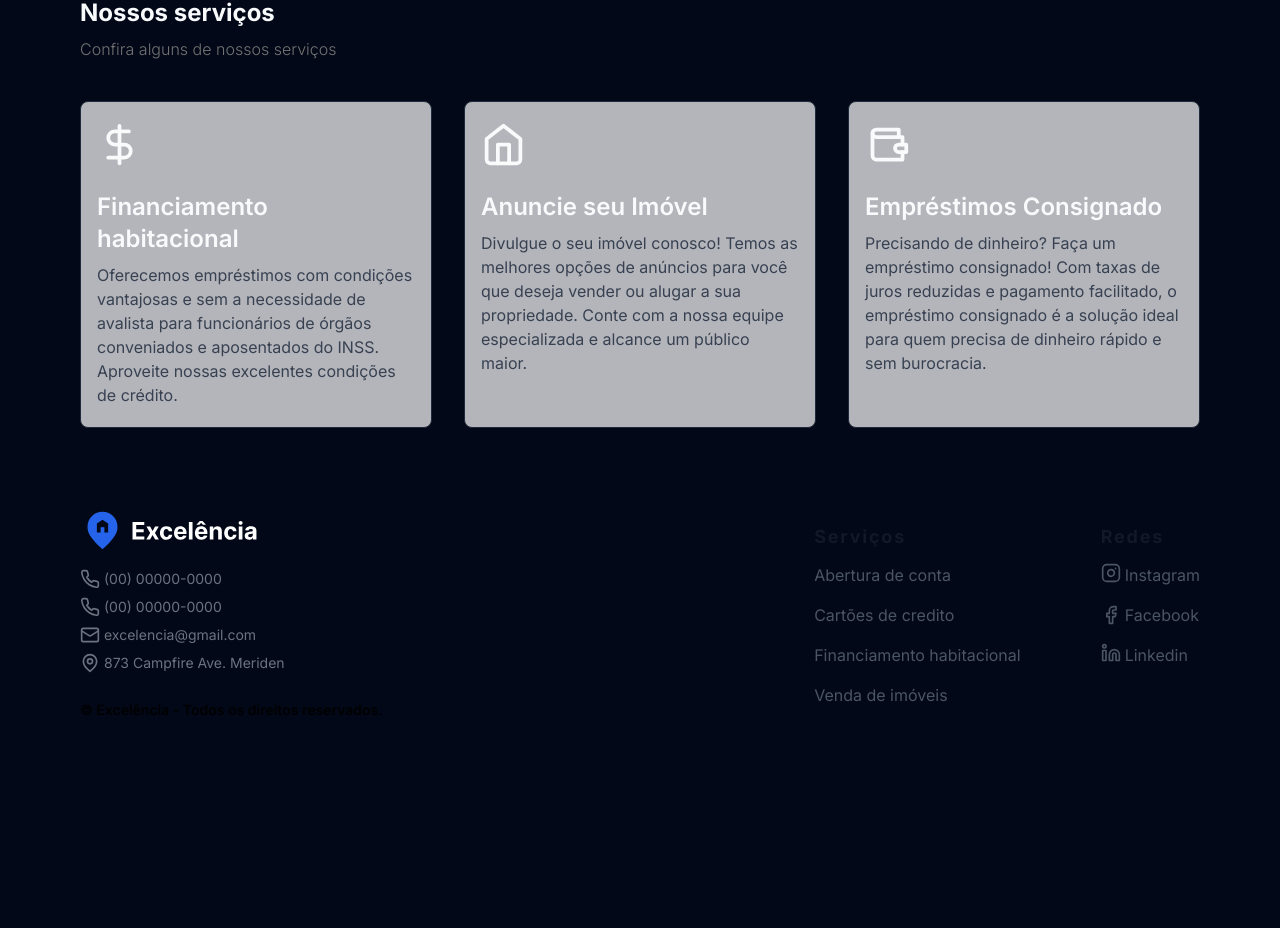
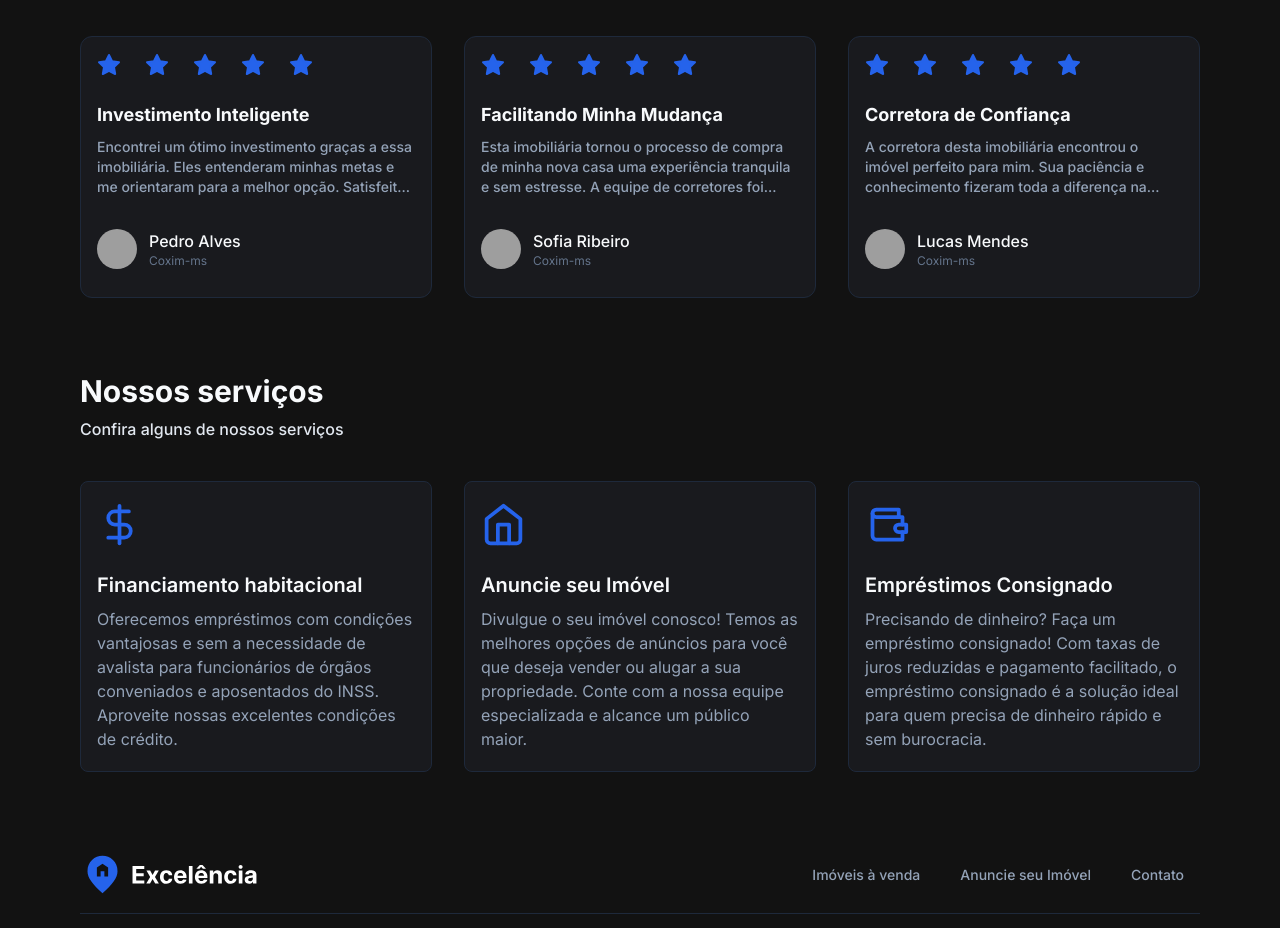
Before and after one commit to vitorFRE/excelencia, a Next.js app: page / in a window 1280 px wide. Shown: the part 1332-2260 px from the top of the page. Before the commit the page ends 2097 px from the top, so only its background shows below. Built offline with nearby package versions, Linux system fonts and the light colour scheme; no server answers; the database is empty; grey boxes are pictures that could not be loaded.

Commit message:
feat add feedback section

```diff
--- a/app/components/Heading.tsx
+++ b/app/components/Heading.tsx
@@ -9,8 +9,10 @@ interface HeadingProps {
 const Heading: React.FC<HeadingProps> = ({ title, center, subtitle }) => {
 	return (
 		<div className={center ? 'text-center' : 'text-start'}>
-			<div className='text-2xl font-bold'>{title}</div>
-			<div className='font-light text-neutral-500 mt-2'>{subtitle}</div>
+			<div className='text-3xl font-bold dark:text-slate-50'>{title}</div>
+			<div className='font-medium dark:text-slate-200  mt-2 max-w-[370px]'>
+				{subtitle}
+			</div>
 		</div>
 	)
 }
--- a/app/components/footer/Footer.tsx
+++ b/app/components/footer/Footer.tsx
@@ -1,106 +1,26 @@
-import Link from 'next/link'
 import Container from '../Container'
-import {
-	LuPhone,
-	LuMail,
-	LuMapPin,
-	LuFacebook,
-	LuLinkedin,
-	LuInstagram
-} from 'react-icons/lu'
 import Logo from '../navbar/Logo'
+import Navitems from '../navbar/Navitems'
+import { Separator } from '@/components/ui/separator'
+import { BsFacebook, BsInstagram, BsLinkedin } from 'react-icons/bs'
 
 const Footer = () => {
 	return (
 		<Container>
-			<footer className='flex justify-between mb-11 flex-col items-center md:flex-row gap-10'>
-				<div className='md:mx-0 mx-auto text-center md:text-left'>
-					<a className='flex font-medium items-center md:justify-start justify-center text-gray-900 mb-4'>
-						<Logo />
-					</a>
-
-					<a
-						href='/'
-						className='mt-2 text-sm text-gray-500 flex items-center gap-1 justify-center md:justify-start'>
-						<LuPhone size={20} /> (00) 00000-0000
-					</a>
-
-					<a className='mt-2 text-sm text-gray-500 flex items-center gap-1 justify-center md:justify-start'>
-						<LuPhone size={20} /> (00) 00000-0000
-					</a>
-					<a className='mt-2 text-sm text-gray-500 flex items-center gap-1 justify-center md:justify-start'>
-						<LuMail size={20} /> excelencia@gmail.com
-					</a>
-					<a className='mt-2 mb-6 text-sm text-gray-500 flex gap-1 justify-center md:justify-start'>
-						<LuMapPin size={20} /> 873 Campfire Ave. Meriden
-					</a>
-					<a className='text-sm text-[#010101] font-semibold justify-center md:justify-start'>
-						© Excelência - Todos os direitos reservados.
-					</a>
+			<footer className=''>
+				<div className='flex justify-center sm:justify-between'>
+					<Logo />
+					<Navitems />
 				</div>
-				<div className='flex gap-6 md:gap-20'>
-					<div className=''>
-						<h2 className='font-bold text-lg text-gray-900 tracking-widest mb-3'>
-							Serviços
-						</h2>
-						<nav className='list-none flex flex-col gap-4'>
-							<li>
-								<Link
-									href={'/'}
-									className='text-gray-600 hover:text-gray-800 cursor-pointer'>
-									Abertura de conta
-								</Link>
-							</li>
-							<li>
-								<Link
-									href={'/'}
-									className='text-gray-600 hover:text-gray-800 cursor-pointer'>
-									Cartões de credito
-								</Link>
-							</li>
-							<li>
-								<Link
-									href={'/'}
-									className='text-gray-600 hover:text-gray-800 cursor-pointer'>
-									Financiamento habitacional
-								</Link>
-							</li>
-							<li>
-								<Link
-									href={'/'}
-									className='text-gray-600 hover:text-gray-800 cursor-pointer'>
-									Venda de imóveis
-								</Link>
-							</li>
-						</nav>
-					</div>
-					<div className=''>
-						<h2 className='font-bold text-lg text-gray-900 tracking-widest mb-3'>
-							Redes
-						</h2>
-						<nav className='list-none flex flex-col gap-4'>
-							<li>
-								<Link
-									href={'/'}
-									className='flex gap-1 text-gray-600 hover:text-gray-800 cursor-pointer'>
-									<LuInstagram size={20} /> Instagram
-								</Link>
-							</li>
-							<li>
-								<Link
-									href={'/'}
-									className='flex gap-1 items-center text-gray-600 hover:text-gray-800 cursor-pointer'>
-									<LuFacebook size={20} /> Facebook
-								</Link>
-							</li>
-							<li>
-								<Link
-									href={'/'}
-									className='flex gap-1 text-gray-600 hover:text-gray-800 cursor-pointer'>
-									<LuLinkedin size={20} /> Linkedin
-								</Link>
-							</li>
-						</nav>
+				<Separator className='my-4' />
+				<div className='flex flex-col-reverse items-center gap-4 sm:flex-row justify-between mb-8'>
+					<p className='text-gray-400 text-center sm:text-start'>
+						© 2024 Instate. Todos os direitos reservados.
+					</p>
+					<div className='flex items-center gap-4'>
+						<BsFacebook size={24} className='text-blue-600 cursor-pointer' />
+						<BsLinkedin size={24} className='text-blue-600 cursor-pointer' />
+						<BsInstagram size={24} className=' text-blue-600 cursor-pointer' />
 					</div>
 				</div>
 			</footer>
--- a/app/components/home/ProjectsHome.tsx
+++ b/app/components/home/ProjectsHome.tsx
@@ -16,7 +16,7 @@ const ProjectsHome = async () => {
 					title='Imóveis que talvez você goste!'
 					subtitle='Confira nossa seleção de imóveis que podem ser perfeitos para você'
 				/>
-				<Link href='/imoveis' className='text-primary font-semibold'>
+				<Link href='/imoveis' className='text-blue-600 font-semibold'>
 					Veja todos os imóveis
 				</Link>
 			</div>
@@ -24,7 +24,7 @@ const ProjectsHome = async () => {
 				{listing.length === 0 ? (
 					<EmptyState subtitle='Parece que houve um erro' />
 				) : (
-					<div className='pt-10 grid grid-cols-1 sm:grid-cols-2 md:grid-cols-2 lg:grid-cols-3 xl:grid-cols-3 2xl:grid-cols-6 gap-8'>
+					<div className='pt-20 grid grid-cols-1 sm:grid-cols-2 md:grid-cols-2 lg:grid-cols-3 xl:grid-cols-3 2xl:grid-cols-6 gap-8'>
 						{listing.map((property) => (
 							<PropertyCard
 								image={
--- /dev/null
+++ b/app/components/home/feedbacks.tsx
@@ -0,0 +1,96 @@
+import { Star } from 'lucide-react'
+import Heading from '../Heading'
+import { Avatar, AvatarFallback, AvatarImage } from '@/components/ui/avatar'
+
+export const Feedbacks = () => {
+	return (
+		<section className='mt-32'>
+			<Heading
+				title='O Feedback dos Nossos Clientes'
+				subtitle='O Que Dizem Sobre Nossos Serviços'
+			/>
+			<div className='pt-10 grid grid-cols-1 sm:grid-cols-1 md:grid-cols-1 lg:grid-cols-3 gap-8'>
+				<div className='w-full min-h-full rounded-xl dark:bg-[#191A1E] px-4 pt-4 pb-7 border'>
+					<div className='flex gap-6 mb-6'>
+						<Star size={24} fill='rgb(37 99 235)' className='text-blue-600' />
+						<Star size={24} fill='rgb(37 99 235)' className='text-blue-600' />
+						<Star size={24} fill='rgb(37 99 235)' className='text-blue-600' />
+						<Star size={24} fill='rgb(37 99 235)' className='text-blue-600' />
+						<Star size={24} fill='rgb(37 99 235)' className='text-blue-600' />
+					</div>
+					<h3 className='dark:text-slate-50 font-bold text-lg mb-2'>
+						Investimento Inteligente
+					</h3>
+					<p className='text-sm font-medium line-clamp-3 text-slate-400 mb-8'>
+						Encontrei um ótimo investimento graças a essa imobiliária. Eles entenderam
+						minhas metas e me orientaram para a melhor opção. Satisfeito com o resultado
+					</p>
+					<div className='flex gap-3 items-center'>
+						<Avatar>
+							<AvatarImage src='https://github.com/shadcn.png' alt='usuario' />
+							<AvatarFallback>US</AvatarFallback>
+						</Avatar>
+						<div className='flex flex-col'>
+							<h4 className='font-medium text-slate-50'>Pedro Alves</h4>
+							<span className='text-slate-500 text-xs'>Coxim-ms</span>
+						</div>
+					</div>
+				</div>
+				<div className='w-full min-h-full rounded-xl dark:bg-[#191A1E] px-4 pt-4 pb-7 border'>
+					<div className='flex gap-6 mb-6'>
+						<Star size={24} fill='rgb(37 99 235)' className='text-blue-600' />
+						<Star size={24} fill='rgb(37 99 235)' className='text-blue-600' />
+						<Star size={24} fill='rgb(37 99 235)' className='text-blue-600' />
+						<Star size={24} fill='rgb(37 99 235)' className='text-blue-600' />
+						<Star size={24} fill='rgb(37 99 235)' className='text-blue-600' />
+					</div>
+					<h3 className='dark:text-slate-50 font-bold text-lg mb-2'>
+						Facilitando Minha Mudança
+					</h3>
+					<p className='text-sm font-medium line-clamp-3 text-slate-400 mb-8'>
+						Esta imobiliária tornou o processo de compra de minha nova casa uma
+						experiência tranquila e sem estresse. A equipe de corretores foi excepcional
+						em atender às minhas necessidades.
+					</p>
+					<div className='flex gap-3 items-center'>
+						<Avatar>
+							<AvatarImage src='https://github.com/shadcn.png' alt='usuario' />
+							<AvatarFallback>US</AvatarFallback>
+						</Avatar>
+						<div className='flex flex-col'>
+							<h4 className='font-medium text-slate-50'>Sofia Ribeiro</h4>
+							<span className='text-slate-500 text-xs'>Coxim-ms</span>
+						</div>
+					</div>
+				</div>
+				<div className='w-full min-h-full rounded-xl dark:bg-[#191A1E] px-4 pt-4 pb-7 border'>
+					<div className='flex gap-6 mb-6'>
+						<Star size={24} fill='rgb(37 99 235)' className='text-blue-600' />
+						<Star size={24} fill='rgb(37 99 235)' className='text-blue-600' />
+						<Star size={24} fill='rgb(37 99 235)' className='text-blue-600' />
+						<Star size={24} fill='rgb(37 99 235)' className='text-blue-600' />
+						<Star size={24} fill='rgb(37 99 235)' className='text-blue-600' />
+					</div>
+					<h3 className='dark:text-slate-50 font-bold text-lg mb-2'>
+						Corretora de Confiança
+					</h3>
+					<p className='text-sm font-medium line-clamp-3 text-slate-400 mb-8'>
+						A corretora desta imobiliária encontrou o imóvel perfeito para mim. Sua
+						paciência e conhecimento fizeram toda a diferença na minha busca. Recomendo a
+						todos!
+					</p>
+					<div className='flex gap-3 items-center'>
+						<Avatar>
+							<AvatarImage src='https://github.com/shadcn.png' alt='usuario' />
+							<AvatarFallback>US</AvatarFallback>
+						</Avatar>
+						<div className='flex flex-col'>
+							<h4 className='font-medium text-slate-50'>Lucas Mendes</h4>
+							<span className='text-slate-500 text-xs'>Coxim-ms</span>
+						</div>
+					</div>
+				</div>
+			</div>
+		</section>
+	)
+}
--- a/app/components/navbar/Navitems.tsx
+++ b/app/components/navbar/Navitems.tsx
@@ -1,4 +1,8 @@
+'use client'
+import { Button } from '@/components/ui/button'
+import { Ghost } from 'lucide-react'
 import Link from 'next/link'
+import { usePathname } from 'next/navigation'
 
 const NavItem = [
 	{ href: '/imoveis', label: 'Imóveis à venda' },
@@ -7,6 +11,7 @@ const NavItem = [
 ]
 
 const Navitems = () => {
+	const pathname = usePathname()
 	return (
 		<nav className='hidden md:flex flex-row items-center gap-2'>
 			{NavItem.map((i) => {
@@ -14,8 +19,12 @@ const Navitems = () => {
 					<Link
 						href={i.href}
 						key={i.label}
-						className='text-sm dark:text-slate-400 font-semibold'>
-						{i.label}
+						className={`text-sm ${
+							pathname === i.href
+								? 'font-bold dark:text-slate-200'
+								: 'dark:text-slate-400 font-semibold'
+						} `}>
+						<Button variant={pathname === i.href ? 'outline' : 'ghost'}>{i.label}</Button>
 					</Link>
 				)
 			})}
--- a/app/globals.css
+++ b/app/globals.css
@@ -2,9 +2,6 @@
 @tailwind components;
 @tailwind utilities;
 
-/* .defaultBorder {
-  @apply bg-white/70 border border-cBorder py-3 pl-4 pr-6 rounded-lg
-} */
 
 .leaflet-bottom,.leaflet-control,.leaflet-pane,.leaflet-top {
   z-index: 0 !important;
@@ -53,7 +50,7 @@
   }
 
   .dark {
-    --background: 222.2 84% 4.9%;
+    --background: #0C0B0D;
     --foreground: 210 40% 98%;
 
     --card: 222.2 84% 4.9%;
--- a/app/page.tsx
+++ b/app/page.tsx
@@ -3,22 +3,23 @@ import Heading from './components/Heading'
 import Hero from './components/home/Hero'
 import ProjectsHome from './components/home/ProjectsHome'
 import { LuDollarSign, LuHome, LuWallet } from 'react-icons/lu'
+import { Feedbacks } from './components/home/feedbacks'
 
 const infos = [
 	{
-		icon: <LuDollarSign className='text-primary mb-6' size={45} />,
+		icon: <LuDollarSign className='text-blue-600 mb-6' size={45} />,
 		titulo: 'Financiamento habitacional',
 		descrição:
 			'Oferecemos empréstimos com condições vantajosas e sem a necessidade de avalista para funcionários de órgãos conveniados e aposentados do INSS. Aproveite nossas excelentes condições de crédito.'
 	},
 	{
-		icon: <LuHome className='text-primary mb-6' size={45} />,
+		icon: <LuHome className='text-blue-600 mb-6' size={45} />,
 		titulo: 'Anuncie seu Imóvel',
 		descrição:
 			'Divulgue o seu imóvel conosco! Temos as melhores opções de anúncios para você que deseja vender ou alugar a sua propriedade. Conte com a nossa equipe especializada e alcance um público maior.'
 	},
 	{
-		icon: <LuWallet className='text-primary mb-6' size={45} />,
+		icon: <LuWallet className='text-blue-600 mb-6' size={45} />,
 		titulo: 'Empréstimos Consignado',
 		descrição:
 			'Precisando de dinheiro? Faça um empréstimo consignado! Com taxas de juros reduzidas e pagamento facilitado, o empréstimo consignado é a solução ideal para quem precisa de dinheiro rápido e sem burocracia.'
@@ -31,6 +32,7 @@ export default function Home() {
 			<Hero />
 			<ProjectsHome />
 			<Container>
+				<Feedbacks />
 				<section className='pt-[75px]'>
 					<Heading title='Nossos serviços' subtitle='Confira alguns de nossos serviços' />
 
@@ -38,10 +40,12 @@ export default function Home() {
 						{infos.map((i) => (
 							<div
 								key={i.titulo}
-								className='bg-white/70 border border-cBorder rounded-lg py-5 px-4'>
+								className='dark:bg-[#191A1E] border  rounded-lg py-5 px-4'>
 								{i.icon}
-								<h2 className='font-semibold text-2xl mb-2'>{i.titulo}</h2>
-								<p className='text-[#374151]'>{i.descrição}</p>
+								<h2 className='font-semibold text-xl dark:text-slate-50 mb-2'>
+									{i.titulo}
+								</h2>
+								<p className='dark:text-slate-400'>{i.descrição}</p>
 							</div>
 						))}
 					</div>
--- /dev/null
+++ b/components/ui/separator.tsx
@@ -0,0 +1,31 @@
+"use client"
+
+import * as React from "react"
+import * as SeparatorPrimitive from "@radix-ui/react-separator"
+
+import { cn } from "@/lib/utils"
+
+const Separator = React.forwardRef<
+  React.ElementRef<typeof SeparatorPrimitive.Root>,
+  React.ComponentPropsWithoutRef<typeof SeparatorPrimitive.Root>
+>(
+  (
+    { className, orientation = "horizontal", decorative = true, ...props },
+    ref
+  ) => (
+    <SeparatorPrimitive.Root
+      ref={ref}
+      decorative={decorative}
+      orientation={orientation}
+      className={cn(
+        "shrink-0 bg-border",
+        orientation === "horizontal" ? "h-[1px] w-full" : "h-full w-[1px]",
+        className
+      )}
+      {...props}
+    />
+  )
+)
+Separator.displayName = SeparatorPrimitive.Root.displayName
+
+export { Separator }
--- a/package.json
+++ b/package.json
@@ -13,6 +13,7 @@
 		"@prisma/client": "^5.1.1",
 		"@radix-ui/react-avatar": "^1.0.4",
 		"@radix-ui/react-dropdown-menu": "^2.0.6",
+		"@radix-ui/react-separator": "^1.0.3",
 		"@radix-ui/react-slot": "^1.0.2",
 		"@types/bcrypt": "^5.0.0",
 		"@types/node": "20.4.9",
--- a/tailwind.config.ts
+++ b/tailwind.config.ts
@@ -70,6 +70,9 @@ module.exports = {
 			animation: {
 				'accordion-down': 'accordion-down 0.2s ease-out',
 				'accordion-up': 'accordion-up 0.2s ease-out'
+			},
+			backgroundImage: {
+				'hero-bg': "url('/images/BG.jpg')"
 			}
 		}
 	},
```
Also changed, not shown: app/components/home/Hero.tsx (+12 -6 lines), app/components/property/PropertyCard.tsx (+5 -7 lines), 1 other file (tests, documents, lock files or other folders).
